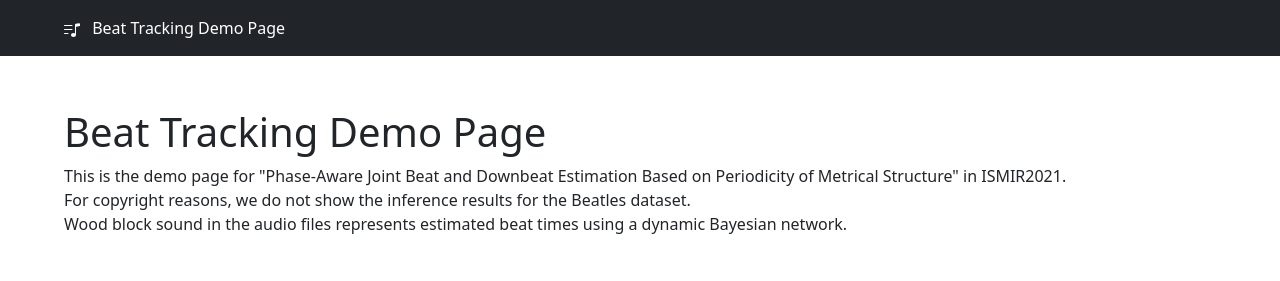
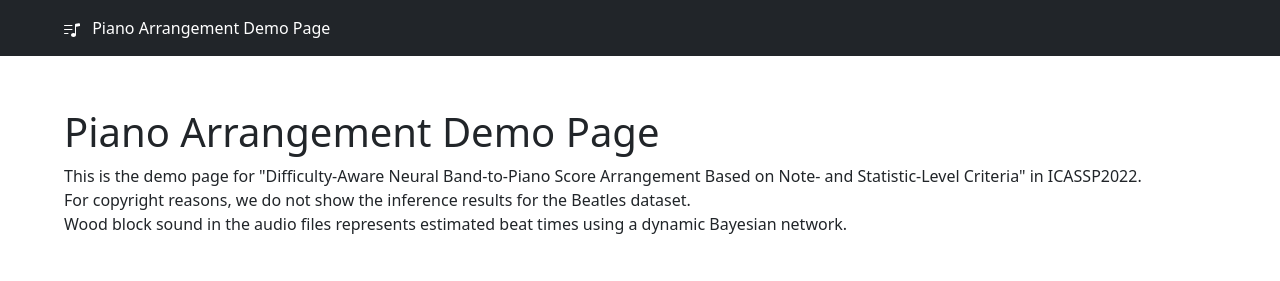
Before and after one commit to teraomoyu/statistical-piano-arrangement.github.io, a plain HTML site: page index.html in a window 1280 px wide. Shown: the top 281 px of the page. Drawn offline with nearby package versions, Linux system fonts and the light colour scheme; a script that the page names is missing.

Commit message:
first commit

```diff
--- a/index.html
+++ b/index.html
@@ -20,16 +20,16 @@
     				<path fill-rule="evenodd" d="M0 11.5a.5.5 0 0 1 .5-.5H4a.5.5 0 0 1 0 1H.5a.5.5 0 0 1-.5-.5zm0-4A.5.5 0 0 1 .5 7H8a.5.5 0 0 1 0 1H.5a.5.5 0 0 1-.5-.5zm0-4A.5.5 0 0 1 .5 3H8a.5.5 0 0 1 0 1H.5a.5.5 0 0 1-.5-.5z"/>
     			</svg>
     			<!--Beat Tracking Demo Page-->
-    			<span class="px-2">Beat Tracking Demo Page</span>
+    			<span class="px-2">Piano Arrangement Demo Page</span>
 			</div>
 		</div>
 	</nav>
 </header>
 <main class="mx-3">
 	<div class="p-5">
-		<h1>Beat Tracking Demo Page</h1>
+		<h1>Piano Arrangement Demo Page</h1>
 		<span>
-			This is the demo page for "Phase-Aware Joint Beat and Downbeat Estimation Based on Periodicity of Metrical Structure" in ISMIR2021.<br>
+			This is the demo page for "Difficulty-Aware Neural Band-to-Piano Score Arrangement Based on Note- and Statistic-Level Criteria" in ICASSP2022.<br>
 			For copyright reasons, we do not show the inference results for the Beatles dataset.<br>
 			Wood block sound in the audio files represents estimated beat times using a dynamic Bayesian network.
 		</span>
```
